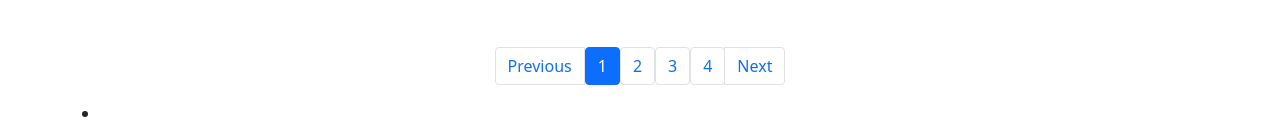
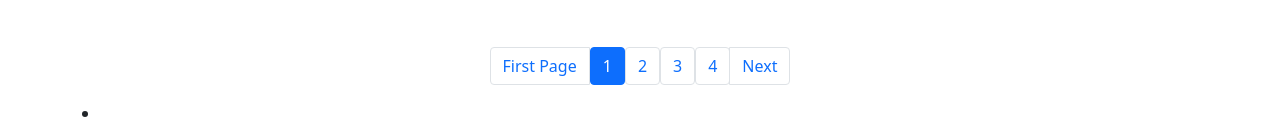
Before and after one commit to BilelMlaouhia/Angular-12, an Angular app: page /acceuil in a window 1280 px wide. Shown: the part 3545-3682 px from the top of the page. Built offline with nearby package versions, Linux system fonts and the light colour scheme; data requests are answered from the project's data file.

Commit message:
paginator 100% and changing previous and next anchor's values

```diff
--- a/src/app/accueil/accueil.component.html
+++ b/src/app/accueil/accueil.component.html
@@ -24,7 +24,7 @@
   <ul class="pagination justify-content-center">
 
       <li  [ngClass]="selectedPrevious ?'page-item active ':'page-item' ">
-      <a class="page-link" (click)="changePagePrevious() "  >Previous</a>
+      <a class="page-link" (click)="changePagePrevious() " > <span *ngIf="!firstof">Previous</span> <span *ngIf="firstof">First Page</span> </a>
     </li>
 <div  *ngFor="let pageNb of numbrePages">
   <li   [ngClass]="selected[pageNb] ?'page-item active ':'page-item' ">
@@ -34,7 +34,7 @@
 
 
     <li [ngClass]="selectedNext ?'page-item active ':'page-item' ">
-      <a class="page-link" (click)="changePageNext()">Next</a>
+      <a class="page-link"  (click)="changePageNext()"><span *ngIf="!endof"> Next</span> <span *ngIf="endof">Last Page</span></a>
     </li>
   </ul>
   <li class="page-item active"></li>
--- a/src/app/accueil/accueil.component.ts
+++ b/src/app/accueil/accueil.component.ts
@@ -19,6 +19,8 @@ export class AccueilComponent implements OnInit {
    selected:boolean[]=[]
    selectedPrevious=false
    selectedNext=false
+   endof=false
+   firstof=true
 
   constructor(private gestion:GestionService,private userService:UsersService) {
      this.currentUser =this.userService.userFound
@@ -39,7 +41,12 @@ export class AccueilComponent implements OnInit {
   }
 
   changePagePrevious(){
-
+  if(this.lastPage==2){
+    this.firstof=true
+  }else{
+   this.firstof=false
+  }
+  this.endof=false
   if(this.lastPage==1){
     this.lastPage=1
   }else{
@@ -56,6 +63,12 @@ export class AccueilComponent implements OnInit {
   }
 
   changePageNext(){
+    if(this.lastPage==this.numbrePages.length-1){
+      this.endof=true
+    }else {
+      this.endof=false
+    }
+    this.firstof=false
 
     if( this.lastPage==this.numbrePages.length){
       this.lastPage =this.numbrePages.length
@@ -73,7 +86,21 @@ export class AccueilComponent implements OnInit {
   }
 
   changePage(pageNumber:number){
+    // changing value of nex and previous anchors
 
+if(pageNumber==1){
+  this.firstof=true
+  this.endof=false
+}else if(pageNumber==this.numbrePages.length){
+  this.firstof=false
+  this.endof=true
+}else{
+  this.firstof=false
+  this.endof=false
+}
+
+
+//code
     for(let h=0;h<=this.numbrePages.length;h++){
       this.selected[h]=false
     }
@@ -108,6 +135,7 @@ export class AccueilComponent implements OnInit {
     }
      this.selected[1]=true
      this.lastPage=1
+    //  this.firstof=true
     for(let i=0;i<6;i++){
       this.allPages[i]=this.pcs[i]
     }
```
